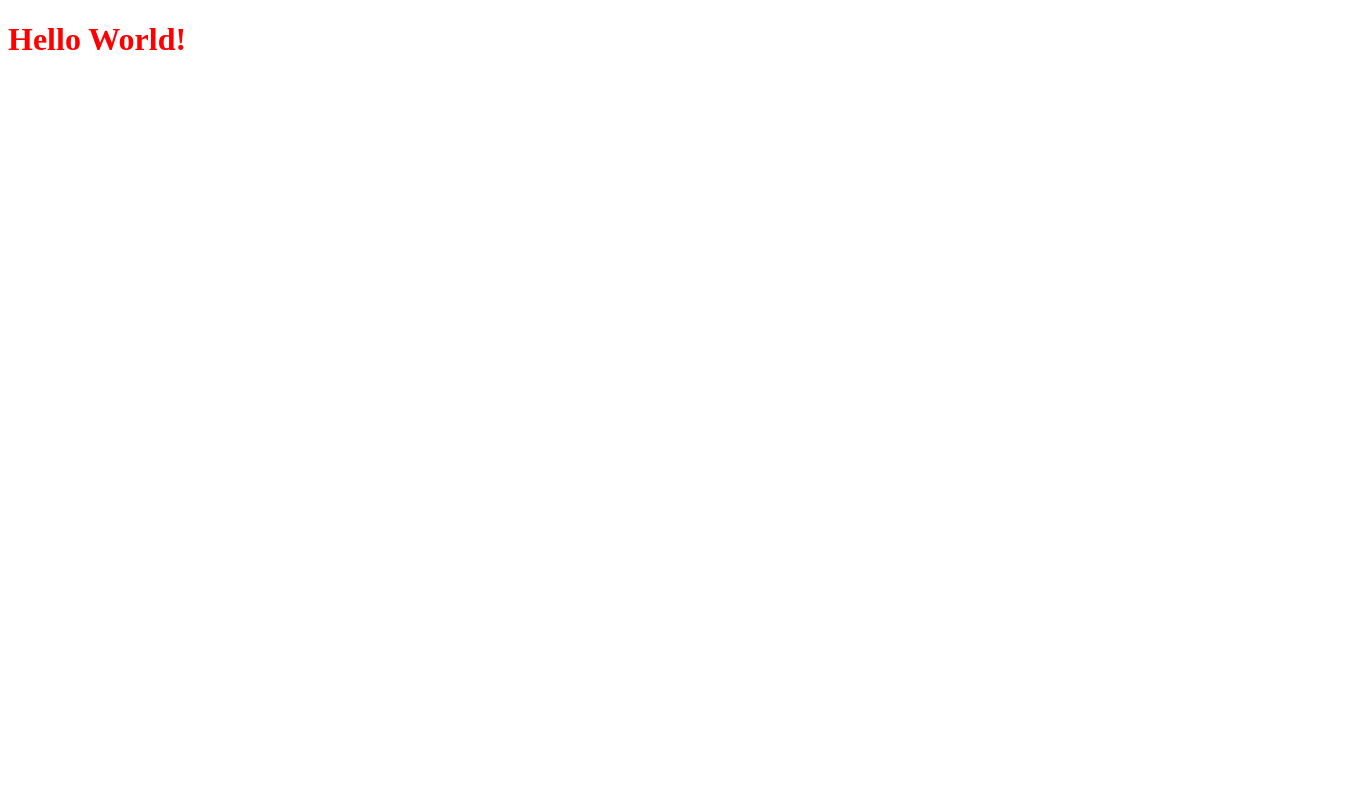
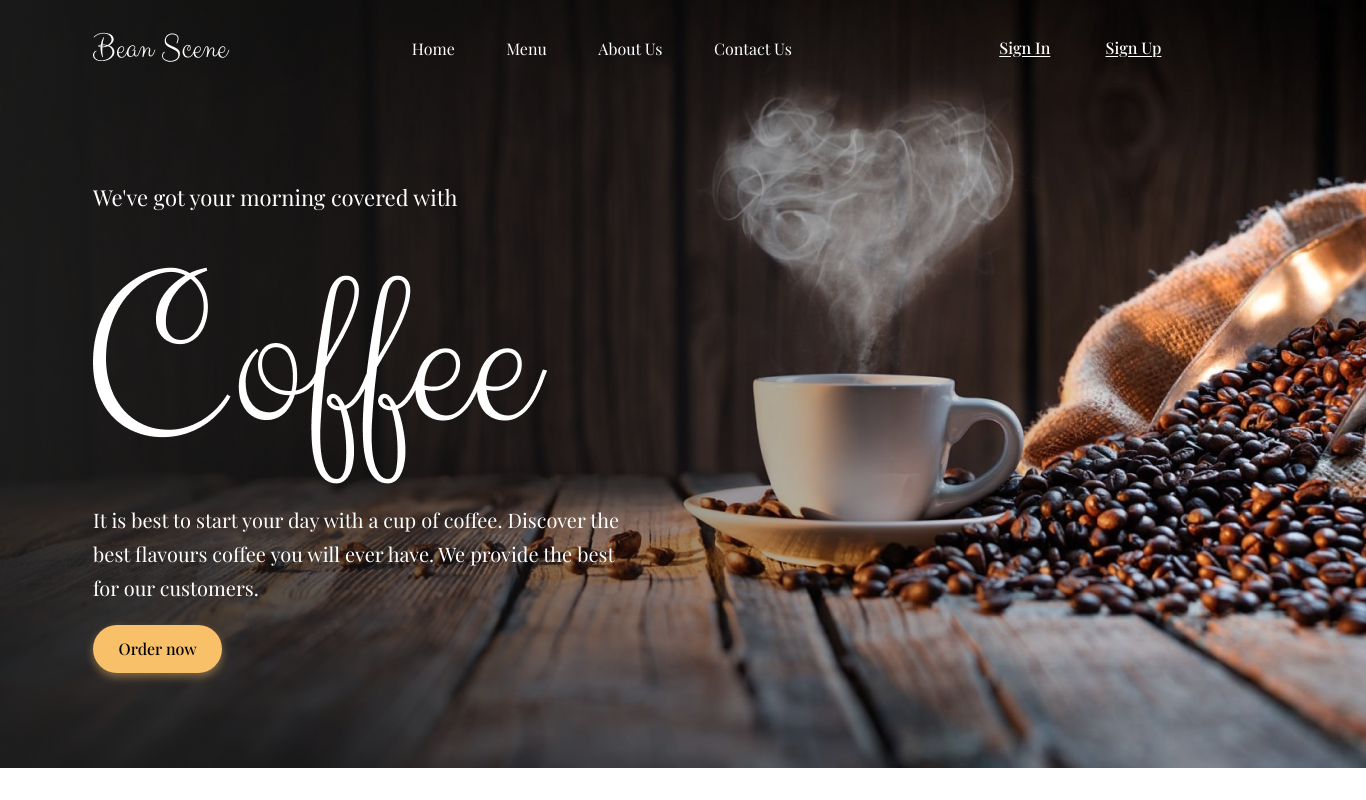
Before and after one commit to Saveliy113/coffee_bean, a website built with webpack: page src/index.html in a window 1280 px wide. Shown: the whole page, 1366 px wide, since content can reach past the window. Built offline with nearby package versions, Linux system fonts and the light colour scheme.

Commit message:
Added main screen

```diff
--- a/package.json
+++ b/package.json
@@ -30,5 +30,8 @@
     "webpack": "^5.89.0",
     "webpack-cli": "^5.1.4",
     "webpack-dev-server": "^4.15.1"
+  },
+  "dependencies": {
+    "normalize.css": "^8.0.1"
   }
 }
--- a/src/index.html
+++ b/src/index.html
@@ -6,6 +6,44 @@
     <title>Coffee Bean</title>
   </head>
   <body>
-    <h1>Hello World!</h1>
+    <div class="main_screen">
+      <div class="container">
+        <div class="main_screen-background">
+          <img
+            src="./assets/images/main_screen-background.png"
+            alt="Main Screen Background"
+          />
+        </div>
+
+        <header>
+          <a href="#">
+            <img src="./assets/images/bean_logo.png" alt="Bean Logo" />
+          </a>
+          <nav>
+            <ul>
+              <li>Home</li>
+              <li>Menu</li>
+              <li>About Us</li>
+              <li>Contact Us</li>
+            </ul>
+          </nav>
+          <div class="header_actions">
+            <a class="link_button" href="#">Sign In</a>
+            <a class="link_button" href="#">Sign Up</a>
+          </div>
+        </header>
+
+        <div class="main_screen-content">
+          <p>We've got your morning covered with</p>
+          <img src="./assets/images/coffee.png" alt="Coffee" />
+          <p>
+            It is best to start your day with a cup of coffee. Discover the best
+            flavours coffee you will ever have. We provide the best for our
+            customers.
+          </p>
+          <a class="section_button" href="#">Order now</a>
+        </div>
+      </div>
+    </div>
   </body>
 </html>
--- a/src/index.js
+++ b/src/index.js
@@ -1,3 +1,2 @@
-import './index.scss';
-
-console.log('Hello world!');
+import "./index.scss";
+import "./styles/mainScreen.scss";
--- a/src/index.scss
+++ b/src/index.scss
@@ -1,3 +1,51 @@
-h1 {
-  color: red;
+@import url("https://fonts.googleapis.com/css2?family=Playfair+Display:wght@400;500;600;700;800;900&display=swap");
+@import "~normalize.css";
+
+* {
+  font-family: "Playfair Display", serif;
+  font-weight: 400;
+  margin: 0;
+  padding: 0;
+  box-sizing: border-box;
 }
+
+.container {
+  width: 100%;
+  max-width: 1366px;
+  // border: 1px solid blue;
+  margin: 0 auto;
+  padding: 0 93px;
+}
+
+.link_button {
+  padding: 0.9rem 1.6rem;
+  border-radius: 24px;
+  font-weight: 500;
+  color: unset;
+  transition: all 0.2s ease-in;
+
+  &:hover {
+    background-color: #f9c06a;
+    text-decoration: none;
+    box-shadow: 0 4px 8px #f9c06a70;
+    color: black;
+  }
+}
+
+.section_button {
+  display: block;
+  max-width: fit-content;
+  padding: 0.9rem 1.6rem;
+  border-radius: 24px;
+  font-weight: 500;
+  color: unset;
+  transition: all 0.2s ease-in;
+  background-color: #f9c06a;
+  text-decoration: none;
+  box-shadow: 0 4px 8px #f9c06a70;
+  color: black;
+
+  &:hover {
+    transform: scale(105%);
+  }
+}
--- /dev/null
+++ b/src/styles/mainScreen.scss
@@ -0,0 +1,68 @@
+.main_screen {
+  width: 100%;
+
+  > .container {
+    position: relative;
+    height: 768px;
+    color: white;
+
+    > header {
+      padding-top: 2rem;
+      display: flex;
+      justify-content: space-between;
+      align-items: center;
+
+      > nav {
+        width: 100%;
+        max-width: 380px;
+
+        > ul {
+          padding: 0;
+          display: flex;
+          justify-content: space-between;
+          list-style: none;
+
+          > li {
+            cursor: pointer;
+            transition: all 0.2s ease-in;
+
+            &:hover {
+              color: #f9c06a;
+            }
+          }
+        }
+      }
+    }
+
+    > .main_screen-background {
+      position: absolute;
+      top: 0;
+      left: 0;
+      z-index: -1;
+    }
+
+    > .main_screen-content {
+      max-width: 527px;
+      margin-top: 7.18rem;
+
+      > p {
+        font-size: 1.25rem;
+        font-weight: 400;
+        line-height: 1.5rem;
+        margin-top: 1rem;
+        line-height: 2.125rem;
+
+        &:first-child {
+          margin-top: 0;
+          margin-bottom: 3.3rem;
+          font-size: 1.375rem;
+          font-weight: medium;
+        }
+      }
+
+      > .section_button {
+        margin-top: 1.25rem;
+      }
+    }
+  }
+}
--- a/webpack.config.js
+++ b/webpack.config.js
@@ -1,40 +1,40 @@
-const path = require('path');
+const path = require("path");
 
 //Creates an index.html file (fully new or using defined template)
-const HTMLWebpackPlugin = require('html-webpack-plugin');
+const HTMLWebpackPlugin = require("html-webpack-plugin");
 
 //Extracts CSS code from JS file and creates one CSS file per JS file
-const MiniCssExtractPlugin = require('mini-css-extract-plugin');
+const MiniCssExtractPlugin = require("mini-css-extract-plugin");
 
 //Minimizes CSS code in production build
-const CssMinimizerPlugin = require('css-minimizer-webpack-plugin');
+const CssMinimizerPlugin = require("css-minimizer-webpack-plugin");
 
 //Minimizes Javascript Code in production build
-const TerserPlugin = require('terser-webpack-plugin');
+const TerserPlugin = require("terser-webpack-plugin");
 
 //Deletes all files from dist folder before rebuild
-const { CleanWebpackPlugin } = require('clean-webpack-plugin');
+const { CleanWebpackPlugin } = require("clean-webpack-plugin");
 
 //Copies static files to dist folder
-const CopyPlugin = require('copy-webpack-plugin');
+const CopyPlugin = require("copy-webpack-plugin");
 
 //Replaces variables in code with other values or expressions at compile time.
-const { DefinePlugin } = require('webpack');
+const { DefinePlugin } = require("webpack");
 
-const isDev = process.env.NODE_ENV === 'development';
-const isProd = process.env.NODE_ENV === 'production';
+const isDev = process.env.NODE_ENV === "development";
+const isProd = process.env.NODE_ENV === "production";
 
 const fileName = (ext) => (isDev ? `[name].${ext}` : `[name].[hash].${ext}`);
 
 const cssLoaders = (extra) => {
   const loaders = [
     MiniCssExtractPlugin.loader,
-    'css-loader',
+    "css-loader",
     {
-      loader: 'postcss-loader',
+      loader: "postcss-loader",
       options: {
         postcssOptions: {
-          plugins: ['postcss-preset-env'],
+          plugins: ["postcss-preset-env"],
         },
       },
     },
@@ -60,32 +60,33 @@ const optimizationConfig = () => {
 
 const createWebpackConfig = () => {
   const config = {
-    mode: 'development',
-    context: path.resolve(__dirname, 'src'),
-    entry: './index.js',
+    mode: "development",
+    context: path.resolve(__dirname, "src"),
+    entry: "./index.js",
     output: {
-      path: path.resolve(__dirname, 'dist'),
-      filename: fileName('js'),
+      path: path.resolve(__dirname, "dist"),
+      filename: fileName("js"),
     },
     devServer: {
       port: 5000,
       hot: isDev,
-      watchFiles: ['src/*.html'],
+      watchFiles: ["src/*.html"],
     },
     plugins: [
       new HTMLWebpackPlugin({
-        template: './index.html',
+        template: "./index.html",
         minify: {
           collapseWhitespace: isProd,
         },
       }),
-      new MiniCssExtractPlugin({ filename: fileName('css') }),
+      new MiniCssExtractPlugin({ filename: fileName("css") }),
       new CleanWebpackPlugin(),
       new CopyPlugin({
-        patterns: [{ from: './assets', to: './assets' }],
+        patterns: [{ from: "./assets", to: "./assets" }],
       }),
       new DefinePlugin({
-        'process.env': JSON.stringify(process.env),
+        "process.env": JSON.stringify(process.env),
+        PRODUCTION: isProd ? JSON.stringify(true) : JSON.stringify(false),
       }),
     ],
     optimization: optimizationConfig(),
@@ -93,7 +94,7 @@ const createWebpackConfig = () => {
       rules: [
         {
           test: /\.html$/i,
-          loader: 'html-loader',
+          loader: "html-loader",
         },
         {
           test: /\.css$/i,
@@ -101,16 +102,16 @@ const createWebpackConfig = () => {
         },
         {
           test: /\.s[ac]ss$/i,
-          use: cssLoaders('sass-loader'),
+          use: cssLoaders("sass-loader"),
         },
-        { test: /\.(png|jpg|svg|gif)$/i, type: 'asset/resource' },
+        { test: /\.(png|jpg|svg|gif)$/i, type: "asset/resource" },
         {
           test: /\.m?js$/,
           exclude: /node_modules/,
           use: {
-            loader: 'babel-loader',
+            loader: "babel-loader",
             options: {
-              presets: ['@babel/preset-env'],
+              presets: ["@babel/preset-env"],
             },
           },
         },
@@ -119,7 +120,7 @@ const createWebpackConfig = () => {
   };
 
   if (isDev) {
-    config.devtool = 'source-map';
+    config.devtool = "source-map";
   }
 
   return config;
```
Also changed, not shown: src/assets/images/bean_logo.png (added), src/assets/images/coffee.png (added), src/assets/images/main_screen-background.png (added), src/assets/images/map_preview.png (deleted), 2 other files.
